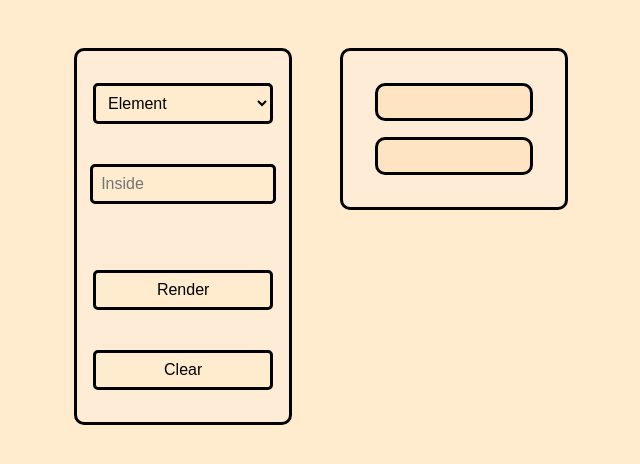
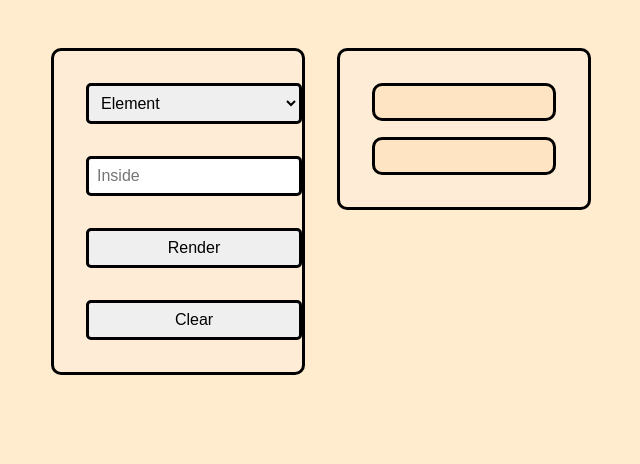
Before and after one commit to Tan01010/RenderFill, a plain HTML site: page index.html in a window 1280 px wide. Shown: the whole page, without its empty margins (319-959 px from the left). Drawn offline with Linux system fonts and the light colour scheme.

Commit message:
Update styles.css

```diff
--- a/styles.css
+++ b/styles.css
@@ -2,45 +2,50 @@
   padding: 1rem;
   margin: 1rem;
   border-radius: 10px;
+  box-sizing: border-box; /* Ensures padding and border are included in width */
 }
 
 body, html {
   display: flex;
-  flex-direction: row; /* Change to row to position form and result container side by side */
-  justify-content: center; /* Center the main content */
-  align-items: flex-start; /* Align items to the top */
+  flex-direction: column;
+  align-items: center;
   background-color: blanchedalmond;
-  height: 100vh; /* Full viewport height */
-  margin: 0; /* Remove default margin */
+  height: 100%;
+  margin: 0;
+  font-family: Arial, sans-serif; /* Use a commonly available font */
 }
 
 html {
   border: 0;
 }
 
-form {
+.container {
+  width: 100%;
+  max-width: 1200px; /* Limit maximum width of content */
   display: flex;
   flex-direction: column;
   align-items: center;
-  gap: 0.5rem;
+  padding: 1rem;
+  box-sizing: border-box;
+}
+
+form {
+  width: 100%;
+  max-width: 400px; /* Adjust max-width for better readability on smaller screens */
   background-color: #ffecd6;
   padding: 1rem;
   border-radius: 10px;
   border: 3px solid black;
-  width: 300px; /* Set a fixed width for the form */
+  margin-bottom: 1rem;
 }
 
 select, input, button {
-  background-color: blanchedalmond;
+  width: 100%;
   padding: 0.5rem;
   font-size: 1rem;
   border-radius: 5px;
   border: 3px solid black;
-  width: 100%; /* Make inputs full width */
-}
-
-input {
-  width: 91%;
+  box-sizing: border-box;
 }
 
 button, select:hover {
@@ -48,18 +53,17 @@ button, select:hover {
 }
 
 #result-container {
-  width: 60%; /* Set width for the result container */
+  width: 100%;
   background-color: #ffecd6;
   border: 3px solid black;
   padding: 1rem;
   border-radius: 10px;
-  margin-left: 2rem; /* Add margin to the left of the form */
 }
 
 #result, #html-code {
   background-color: bisque;
   border: 3px solid black;
-  padding: 1rem; /* Add padding for better visibility */
+  padding: 1rem;
 }
 
 #result p, #result div, #result span, #result ul, #result ol, #result li,
@@ -179,3 +183,30 @@ button, select:hover {
   border: 2px solid #ffa726;
   padding: 0.5rem;
 }
+
+/* Responsive Design */
+
+@media (min-width: 768px) {
+  body, html {
+    flex-direction: row; /* Switch to row direction for larger screens */
+    justify-content: center;
+    align-items: flex-start;
+  }
+
+  .container {
+    flex-direction: row; /* Arrange form and result side by side */
+    justify-content: space-between;
+    align-items: flex-start;
+  }
+
+  form {
+    width: calc(50% - 1rem); /* Adjust form width for better spacing */
+    margin-right: 1rem;
+    margin-bottom: 0; /* Remove bottom margin for better alignment */
+  }
+
+  #result-container {
+    width: calc(50% - 1rem); /* Adjust result container width */
+    margin-left: 1rem;
+  }
+}
```
